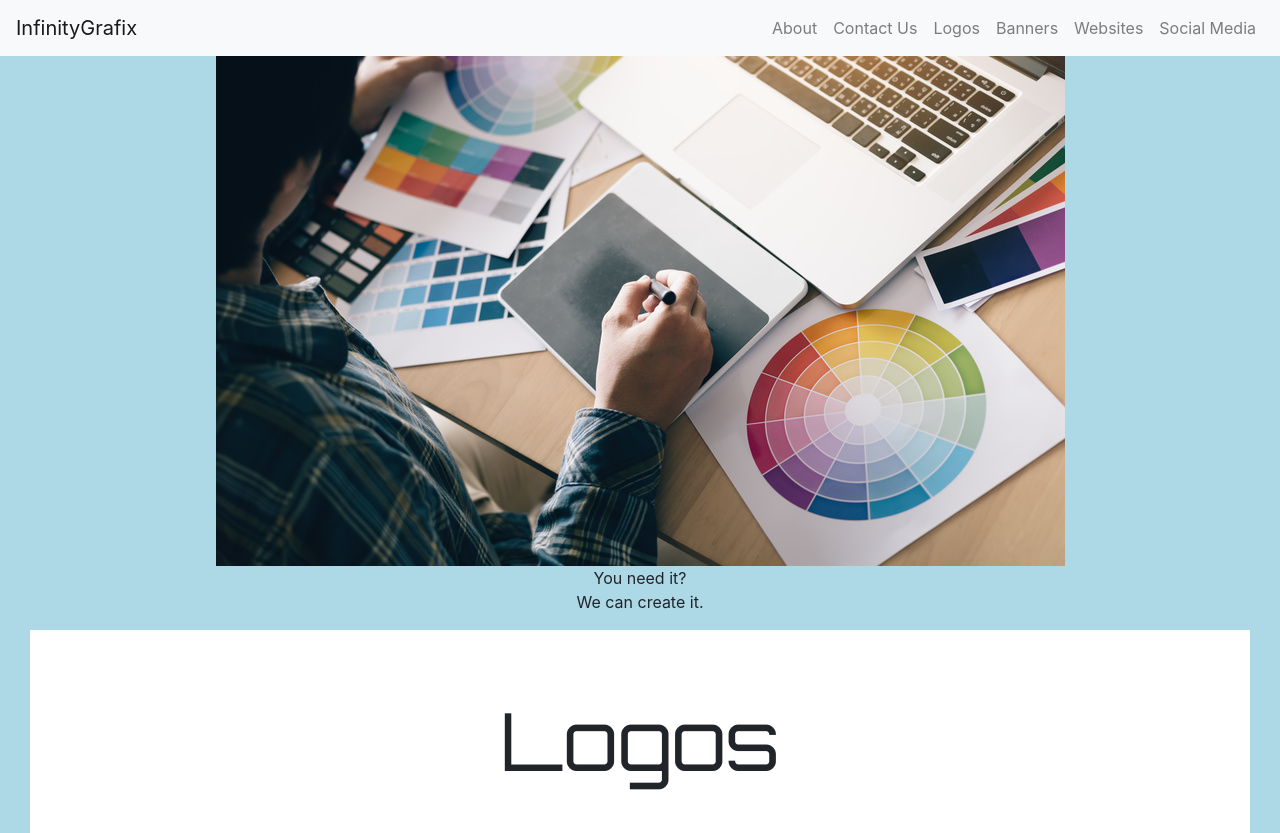
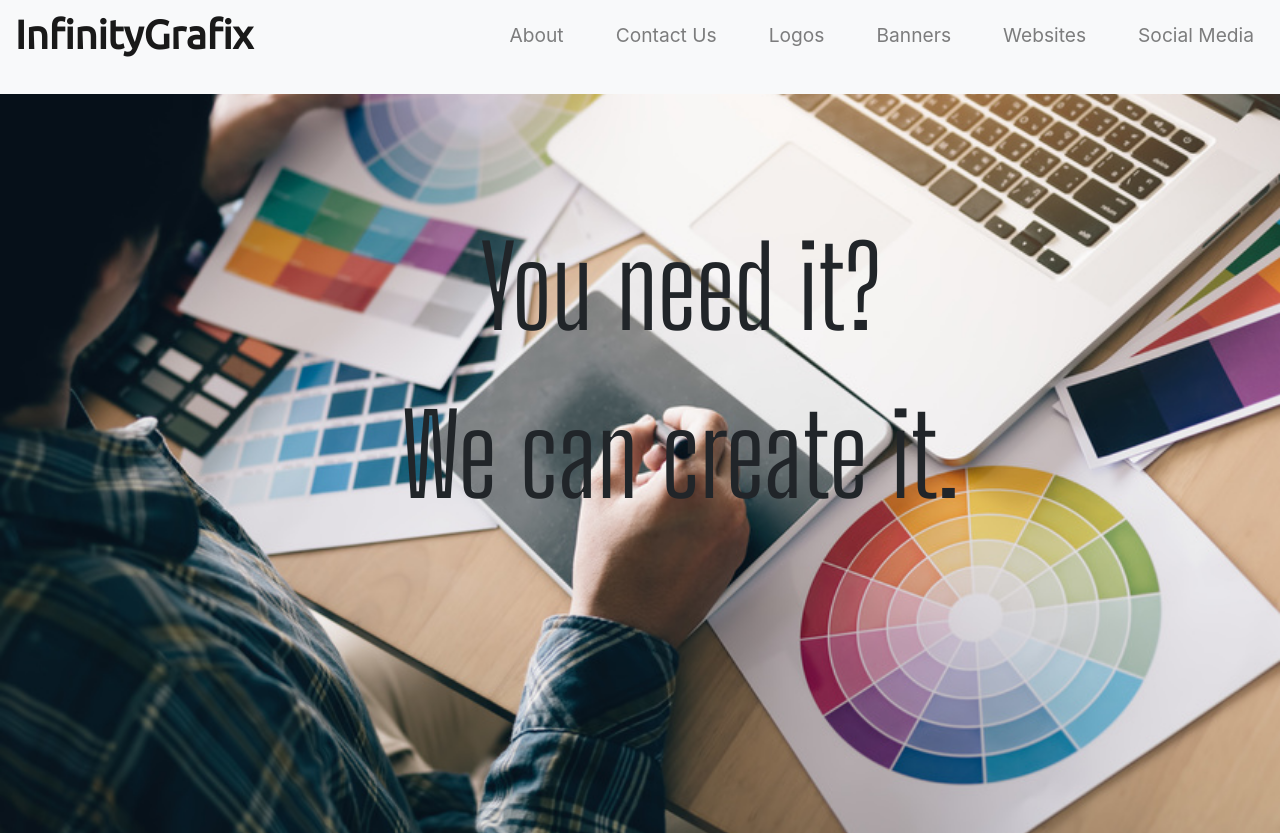
Before and after one commit to Lobambo/PowerGrafix, a plain HTML site: page index.html in a window 1280 px wide. Shown: the top 833 px of the page. Drawn offline with nearby package versions, Linux system fonts and the light colour scheme.

Commit message:
Add files via upload

```diff
--- a/css/styles.css
+++ b/css/styles.css
@@ -2,26 +2,42 @@ body{
  text-align: center;
 }
 
-h1{
-  line-height: 2;
-  color: #66BFBF;
-  margin: 50px,auto,0px,auto;
-  margin: 0 auto;
-  font-size: 5.625rem;
-  font-family: 'Sacramento', cursive;
+.navbar{
+  padding:0 0 1.5rem;
 }
 
-h2{
-  color:#66BFBF;
-  font-family: 'Montserrat', sans-serif;
+
+.navbar-brand{
+  font-family: 'Ubuntu', sans-serif;
   font-size: 2.5rem;
-  font-weight: normal;
+  font-weight: bold;
+  padding-left: 15px;
 }
 
-.top-container{
-  background-color: #E4F9F5;
+.nav-item{
+  padding: 0 18px;
+}
+
+.nav-link{
+  font-size: 1.2rem;
+}
+
+.graphic_designer{
+  width: 100%;
+  height: 100%;
+
+}
+
+.header-container{
   position: relative;
-  padding: 100px;
+}
+
+.text_block{
+  position: absolute;
+  font-family: 'Big Shoulders Display', cursive;
+  font-size: 7em;
+  bottom: 35%;
+  right: 25%;
 }
 
 .middle-section{
```
